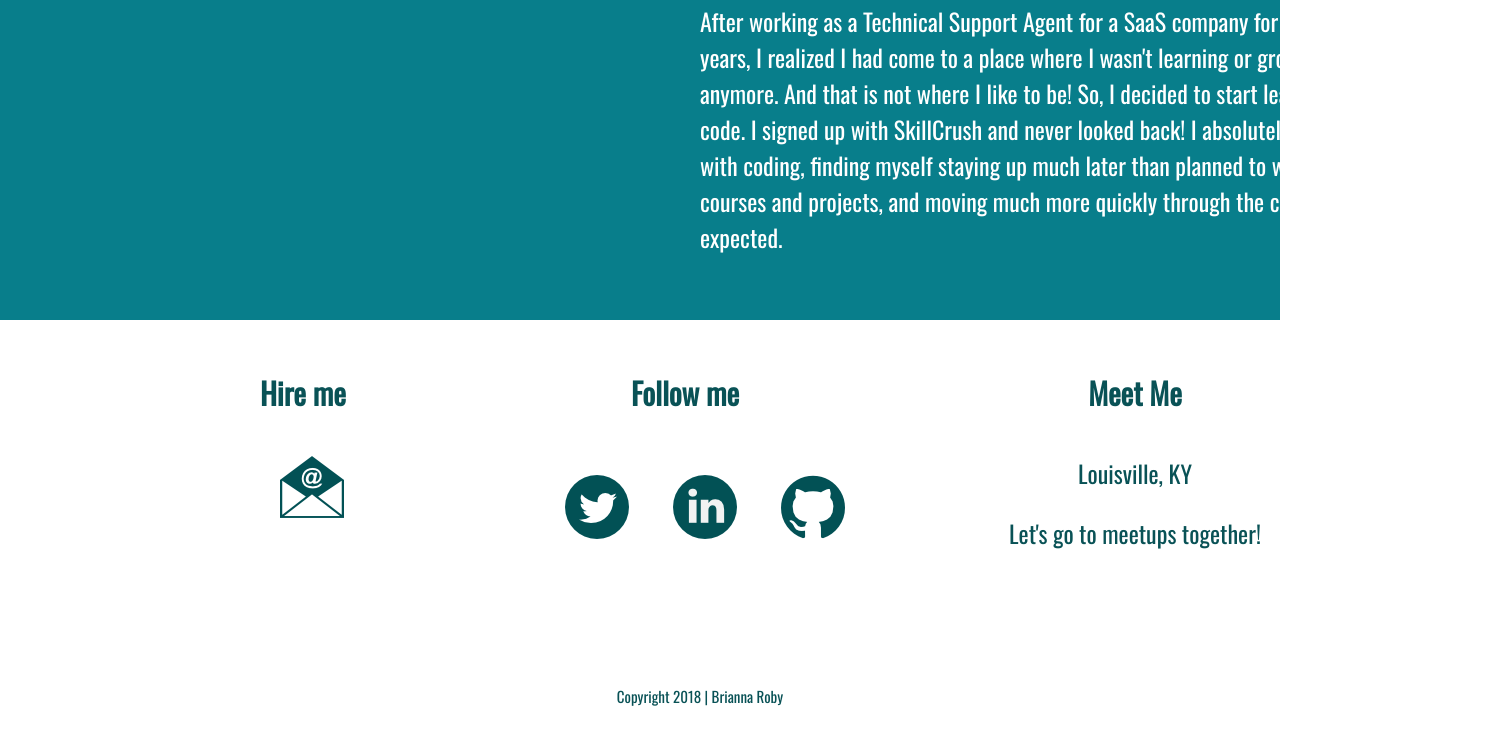
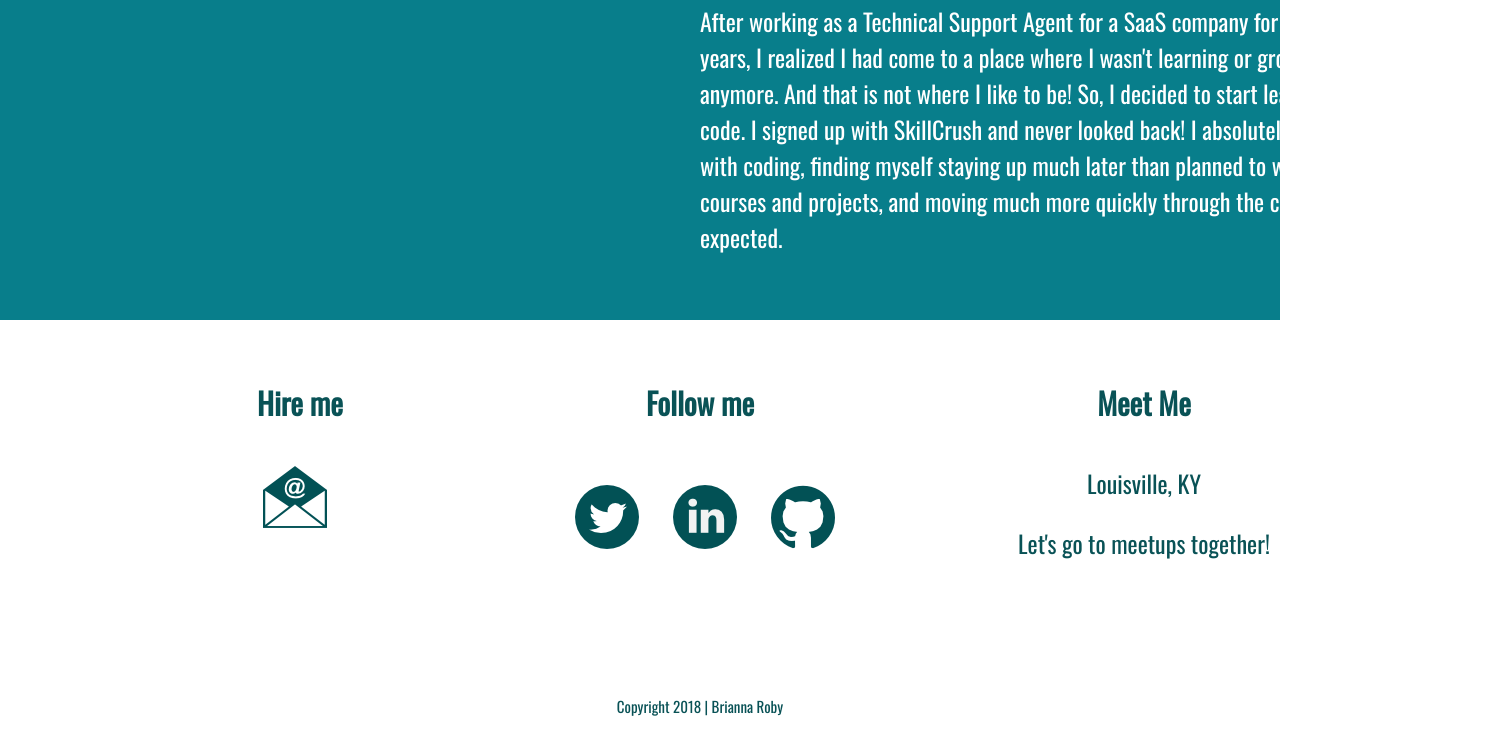
Before and after one commit to bmroby01/my-portfolio-website, a plain HTML site: page index.html in a window 1280 px wide. Shown: the part 2340-3072 px from the top of the page, 1500 px wide, since content can reach past the window. Drawn offline with nearby package versions, Linux system fonts and the light colour scheme.

Commit message:
Cleaned up css

```diff
--- a/css/main.css
+++ b/css/main.css
@@ -168,28 +168,27 @@ nav ul li a {
 #contact .full-width{
     width: 1400px;
     height: 340px;
-    margin: 10px 10px;
+    margin: 20px 0px 10px 100px;
 }
 
 #contact #hire {
-    margin: 0px 0px 0px 250px;
-}
-
-#contact #hire img {
-    margin: 0px 0px 0px 20px;
+    text-align: center;
 }
 
 #contact #meet h4, #contact #meet p {
     text-align: center;
 }
 
+#contact a {
+    margin: 0px 0px 0px -10px;
+}
+
 #contact #follow {
     text-align: center;
-    margin: 0px -100px 0px 50px;
 }
 
 #contact #meet {
-    margin: 0px -150px 0px 100px;
+    margin: 0px 20px 0px 108px;
 }
 
 #contact h4 {
@@ -199,6 +198,7 @@ nav ul li a {
 
 #contact ul {
     list-style: none;
+    margin: 0px 20px 0px 0px;
 }
 
 #contact ul li {
```
Also changed, not shown: 1 other file.
